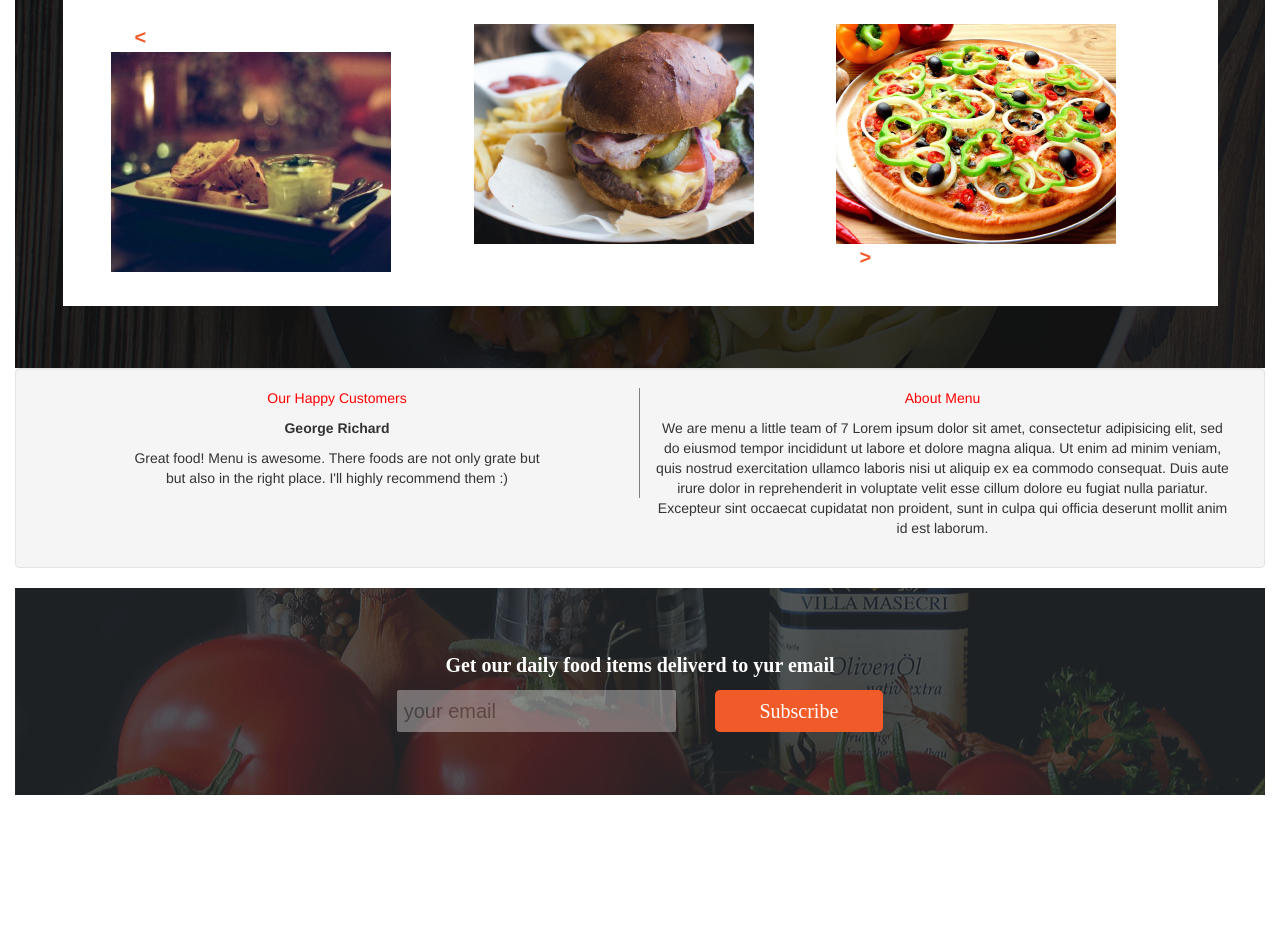
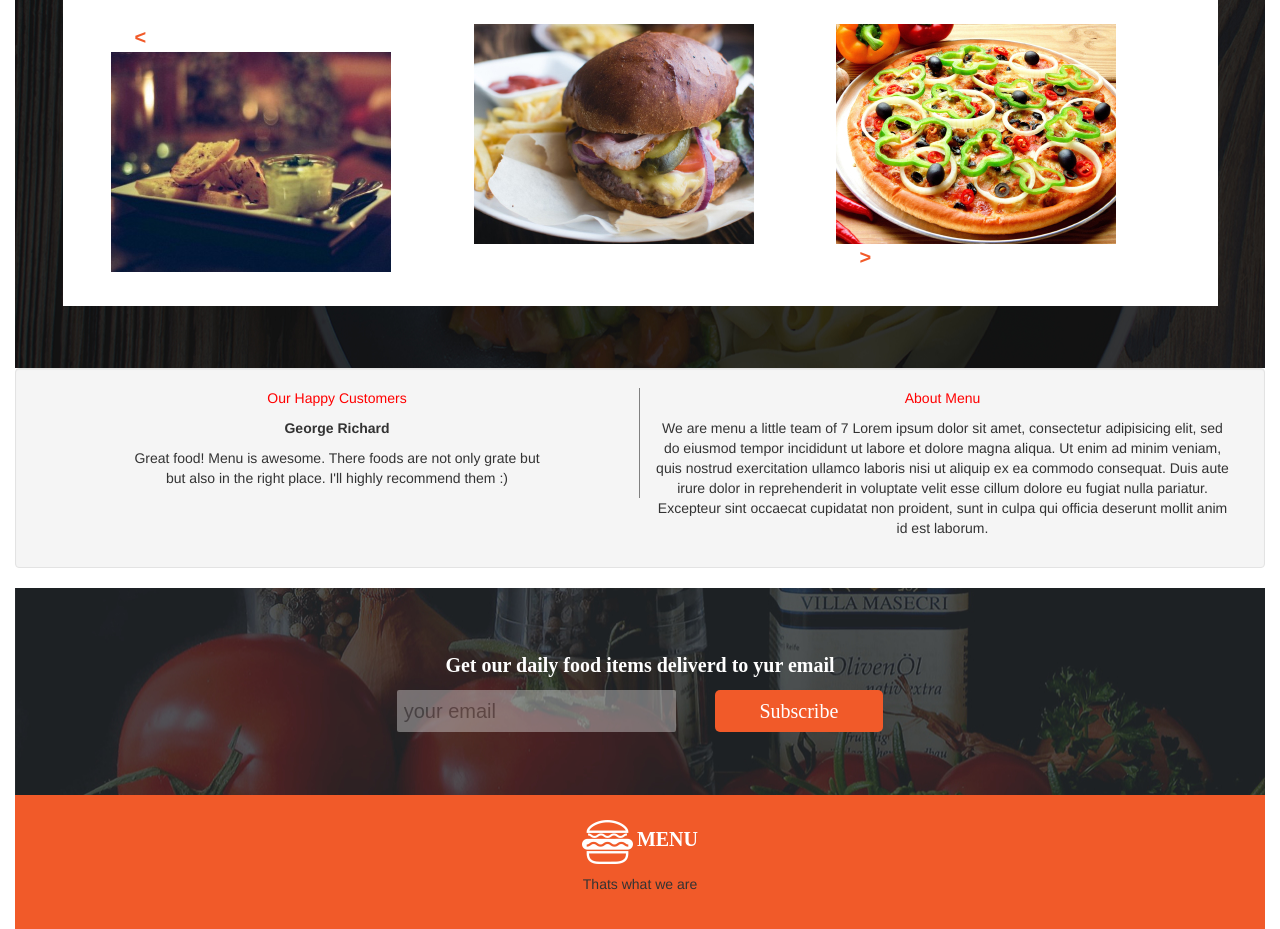
Before and after one commit to ArnoldHenry/fastfood, a plain HTML site: page index.html in a window 1280 px wide. Shown: the part 1640-2569 px from the top of the page. Before the commit the page ends 2435 px from the top, so only its background shows below. Drawn offline with Linux system fonts and the light colour scheme.

Commit message:
added footer content

```diff
--- a/css/index.css
+++ b/css/index.css
@@ -173,4 +173,15 @@ float: right;
 }
 .orangebg{
   background-color: #F15A29;
+  text-align: center;
+  padding: 2%;
 }
+.menufooter{
+  font-size: 20px;
+  color: #FFFFFF;
+  font-family: serif;
+  text-align: center;
+}
+.thats{
+
+}
--- a/index.html
+++ b/index.html
@@ -158,7 +158,10 @@
   </div>
   <div class="container-fluid">
     <div class="orangebg">
-
+<p> <img src="footerlogos/logo_white.png" alt="">
+    <b class="menufooter">MENU</b>
+</p>
+<p class="thats">Thats what we are</p>
     </div>
   </div>
     </body>
```
